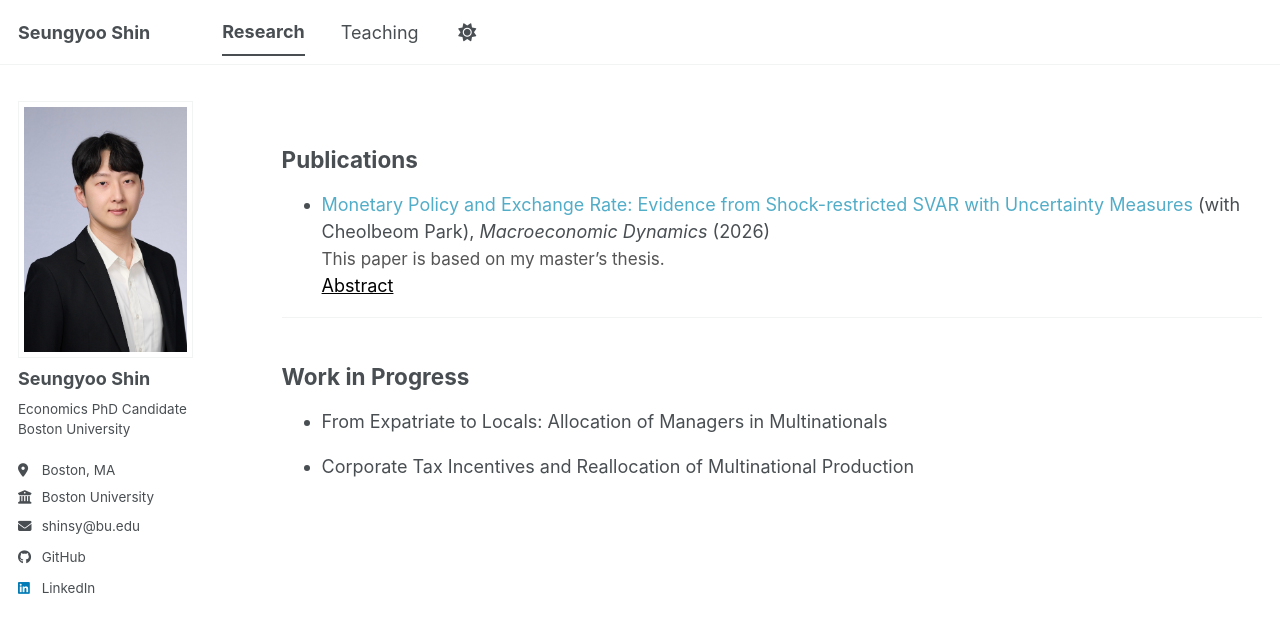
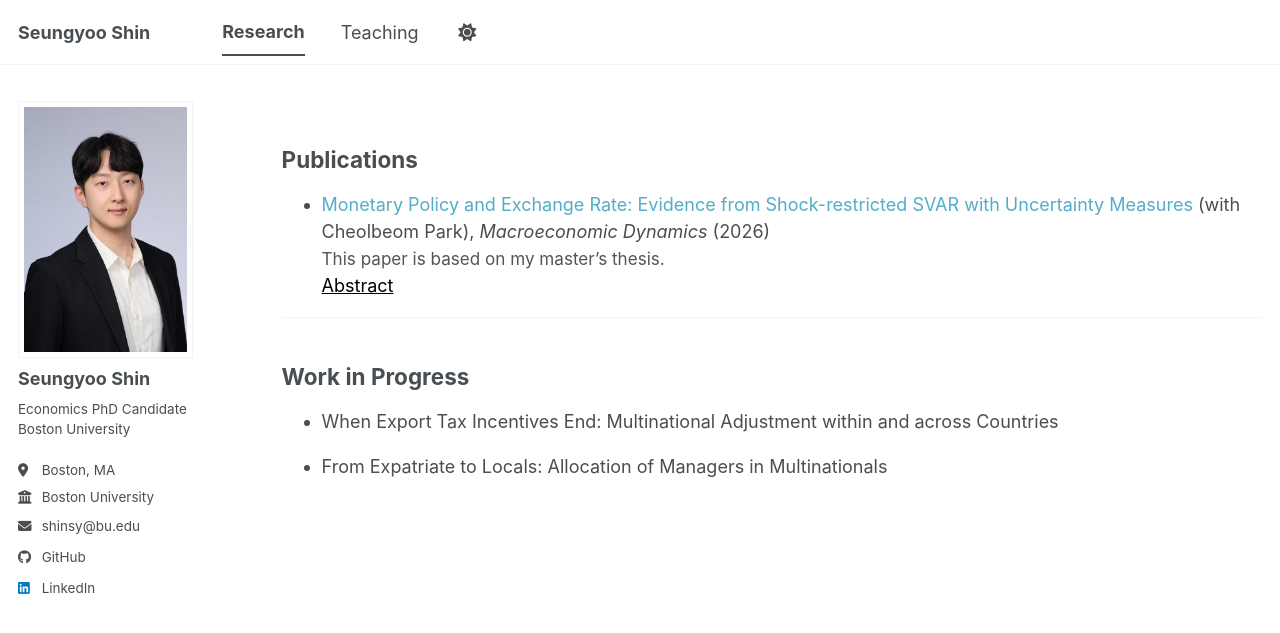
Before and after one commit to SeungyooShin/seungyooshin.github.io, a Jekyll site: the page built from _pages/research.md, in a window 1280 px wide. Shown: the top 633 px of the page. Built offline with Jekyll 4.4.1, drawn with Linux system fonts in a browser that asks for light colours; a script bundle is joined from its source files by our own code; library files that are not in the unit come from our copies.

Commit message:
Update research.md

```diff
--- a/_pages/research.md
+++ b/_pages/research.md
@@ -40,13 +40,13 @@ classes: hide-title tight-top
 
 <ul>
   <li>
-    From Expatriate to Locals: Allocation of Managers in Multinationals
+    When Export Tax Incentives End: Multinational Adjustment within and across Countries
   </li>
 </ul>
 
 <ul>
   <li>
-    Corporate Tax Incentives and Reallocation of Multinational Production
+    From Expatriate to Locals: Allocation of Managers in Multinationals
   </li>
 </ul>
 
```
